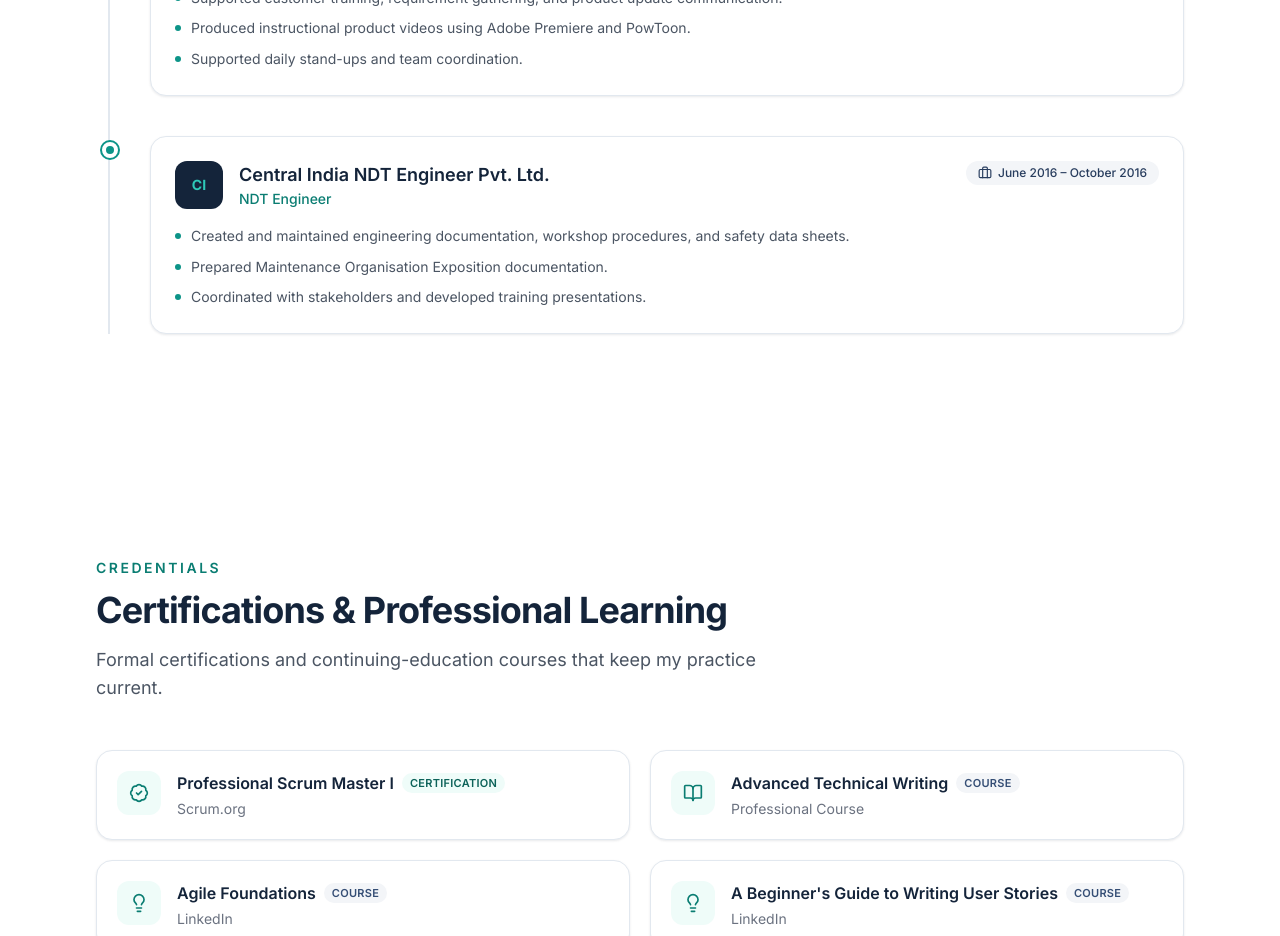
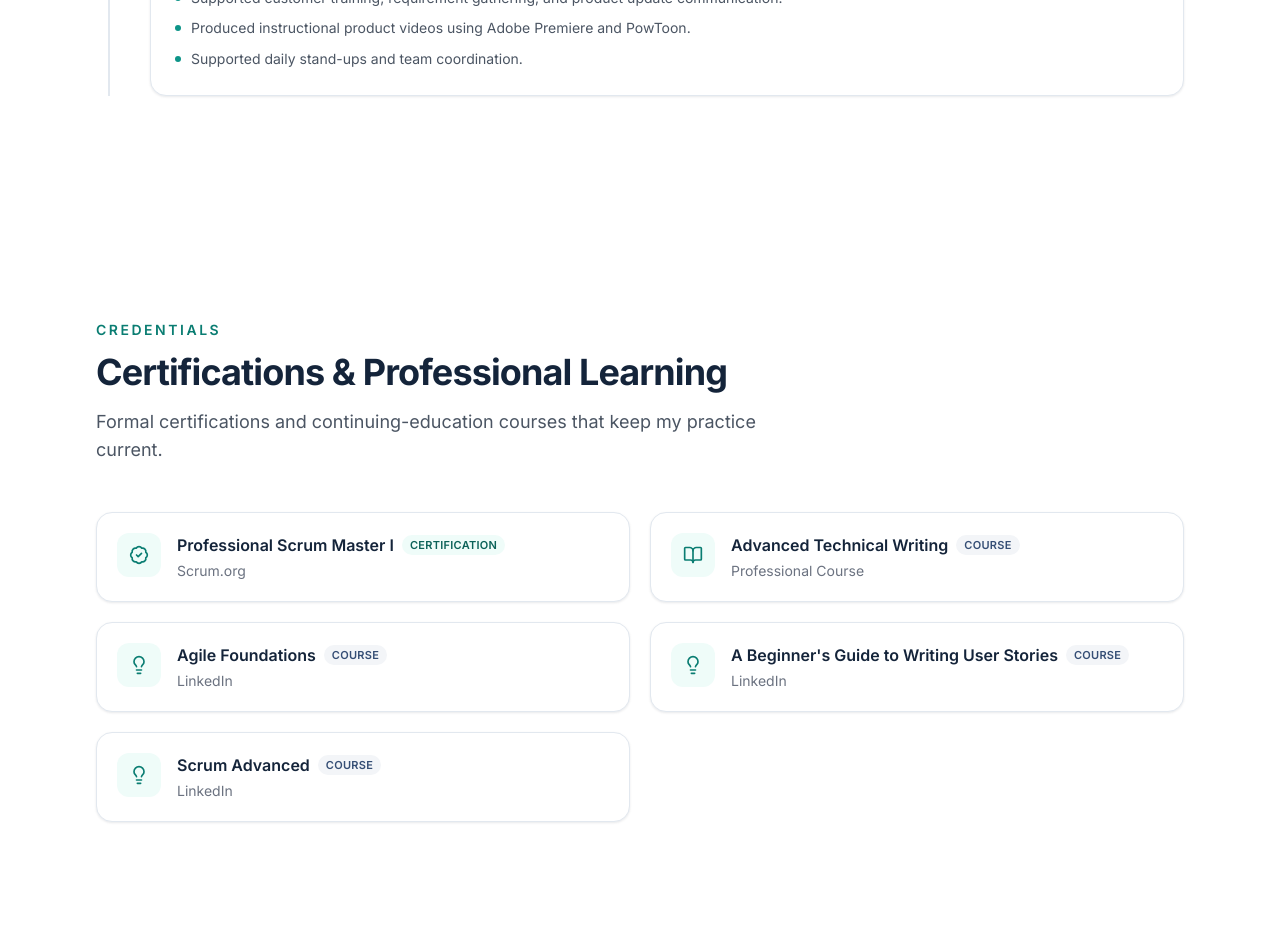
Before and after one commit to mahadevbabies7-creator/senior-technical-writer-portfolio, a React (Vite) app: page / in a window 1280 px wide. Shown: the part 5960-6896 px from the top of the page. Built offline with nearby package versions, Linux system fonts and the light colour scheme.

Commit message:
Update portfolio.ts

```diff
--- a/src/data/portfolio.ts
+++ b/src/data/portfolio.ts
@@ -309,16 +309,7 @@ export const experience: ExperienceItem[] = [
       'Supported daily stand-ups and team coordination.',
     ],
   },
-  {
-    company: 'Central India NDT Engineer Pvt. Ltd.',
-    title: 'NDT Engineer',
-    period: 'June 2016 – October 2016',
-    responsibilities: [
-      'Created and maintained engineering documentation, workshop procedures, and safety data sheets.',
-      'Prepared Maintenance Organisation Exposition documentation.',
-      'Coordinated with stakeholders and developed training presentations.',
-    ],
-  },
+
 ];
 
 export type Credential = {
```
